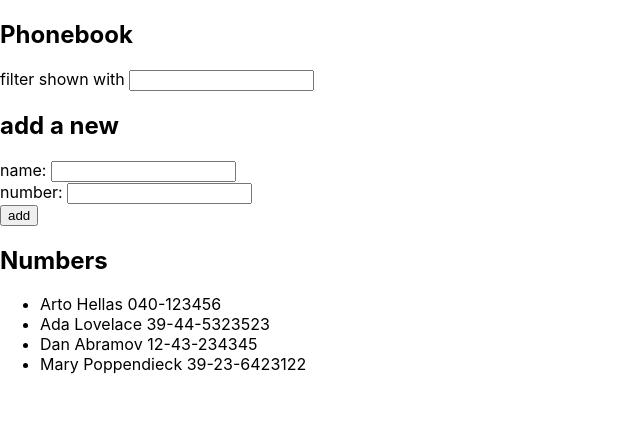
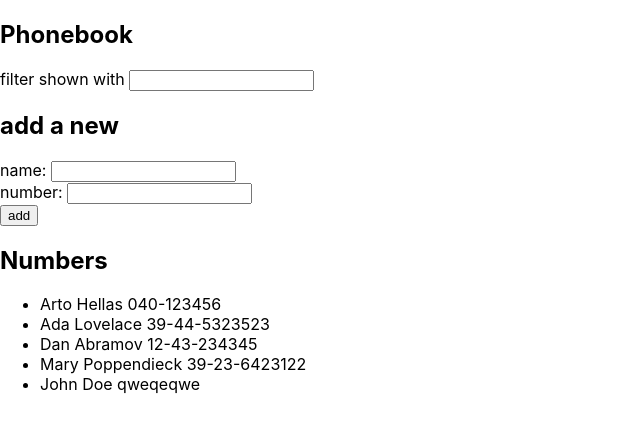
Before and after one commit to c1b3rt00lk1t/a-phonebook, a React (Create React App) app: page / in a window 1280 px wide. Shown: the top 432 px of the page, without its empty margins (0-640 px from the left). Built offline with nearby package versions, Linux system fonts and the light colour scheme; data requests are answered from the project's data file.

Commit message:
A check to prevent empty names has been put in place and the db.json cleaned up.

```diff
--- a/db.json
+++ b/db.json
@@ -1,5 +1,5 @@
 {
-    "persons":[
+  "persons": [
     {
       "name": "Arto Hellas",
       "number": "040-123456",
@@ -19,6 +19,11 @@
       "name": "Mary Poppendieck",
       "number": "39-23-6423122",
       "id": 4
+    },
+    {
+      "name": "John Doe",
+      "number": "qweqeqwe",
+      "id": 5
     }
   ]
 }
--- a/src/App.js
+++ b/src/App.js
@@ -2,7 +2,7 @@ import { useState, useEffect } from "react";
 import Filter from "./components/Filter";
 import PersonForm from "./components/PersonForm";
 import Persons from "./components/Persons";
-import axios from 'axios'
+import axios from "axios";
 
 const App = () => {
   const [persons, setPersons] = useState([]);
@@ -29,30 +29,31 @@ const App = () => {
 
   const handleClickAddName = (e) => {
     e.preventDefault();
-    if (!persons.filter((person) => person.name === newName)[0]) {
-      setPersons(persons.concat({ name: newName, number: newNumber }));
+    const newPerson = { name: newName, number: newNumber };
+    if (newPerson.name === ""){
+      alert('The name field is empty...');
+
+    } else if (!persons.filter((person) => person.name === newName)[0]) {
+      setPersons(persons.concat(newPerson));
       setNewName("");
       setNewNumber("");
+
+      axios
+        .post("http://localhost:3001/persons", newPerson)
+        .then((response) => console.log(response));
     } else {
       alert(`${newName} is already added to phonebook`);
     }
   };
 
-
   const getDataFromJSONServer = () => {
-    axios
-      .get('http://localhost:3001/persons')
-      .then(response => {
-        console.log('promise fulfilled')
-        setPersons(response.data)
-      })
-
+    axios.get("http://localhost:3001/persons").then((response) => {
+      console.log("promise fulfilled");
+      setPersons(response.data);
+    });
   };
 
-  useEffect(getDataFromJSONServer,[])
-
-
-
+  useEffect(getDataFromJSONServer, []);
 
   return (
     <div>
```
Lines whose indentation alone changed are shown as unchanged.
